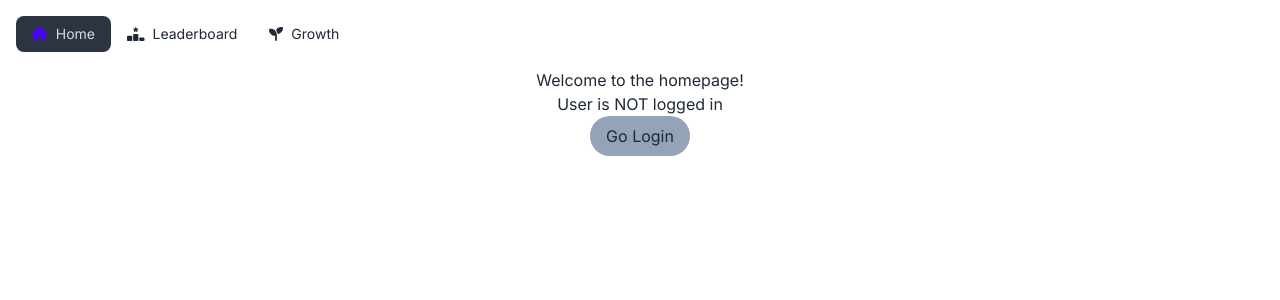
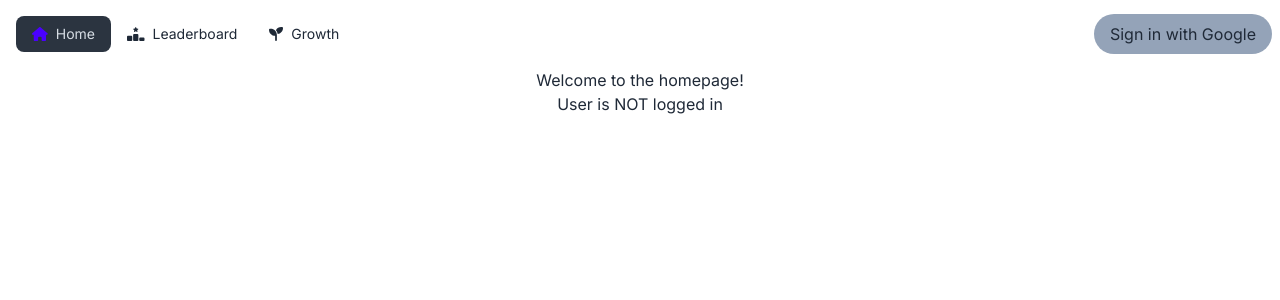
Before and after one commit to rnguyen03/2Fold-AI-Learning-Guide, a Next.js app in the folder hd2/: page / in a window 1280 px wide. Shown: the top 300 px of the page. Built offline with nearby package versions, Linux system fonts and the light colour scheme; no server answers.

Commit message:
feat(auth): added sign out auth to nav bar

```diff
--- a/hd2/src/app/layout.js
+++ b/hd2/src/app/layout.js
@@ -1,6 +1,7 @@
 import { Inter } from "next/font/google";
 import "./globals.css";
 import Navbar from "@/components/navigation";
+import { SessionProvider } from "next-auth/react";
 
 const inter = Inter({ subsets: ["latin"] });
 
@@ -13,8 +14,10 @@ export default function RootLayout({ children }) {
   return (
     <html lang="en">
       <body className={inter.className}>
-        <Navbar />
-        {children}
+        <SessionProvider>
+          <Navbar />
+          {children}
+        </SessionProvider>
       </body>
     </html>
   );
--- /dev/null
+++ b/hd2/src/app/loading.jsx
@@ -0,0 +1,3 @@
+export default function Loading() {
+  return <>TODO: Loading</>;
+}
--- a/hd2/src/app/page.js
+++ b/hd2/src/app/page.js
@@ -10,29 +10,6 @@ export default async function Home() {
       <main className="flex flex-col gapy-y-4 justify-center items-center px-12">
         <h1>Welcome to the homepage!</h1>
         <p>User is {!session?.user && "NOT"} logged in</p>
-        <Link
-          className="bg-slate-400 rounded-3xl px-4 py-2"
-          href="/auth/sign-in"
-        >
-          Go Login
-        </Link>
-        {session?.user && (
-          <>
-            <form
-              action={async () => {
-                "use server";
-                await signOut();
-              }}
-            >
-              <button
-                className="bg-red-400 rounded-3xl px-4 py-2"
-                type="submit"
-              >
-                Sign Out
-              </button>
-            </form>
-          </>
-        )}
       </main>
     </>
   );
--- a/hd2/src/components/GoogleButton.jsx
+++ b/hd2/src/components/GoogleButton.jsx
@@ -1,17 +1,21 @@
-import { signIn } from "@/lib/auth";
+"use client";
 
-export default function GoogleButton({ provider }) {
+import { signIn } from "next-auth/react";
+
+export default function GoogleButton() {
   return (
     <form
-      className="flex flex-col"
-      key={provider.id}
-      action={async () => {
-        "use server";
-        await signIn(provider.id, { redirectTo: "/" });
+      className=""
+      key={"google"}
+      action={() => {
+        signIn("google", { redirectTo: "/" });
       }}
     >
-      <button className="bg-slate-400 rounded-3xl py-2 px-4" type="submit">
-        <span>Sign in with {provider.name}</span>
+      <button
+        className="bg-slate-400 rounded-3xl py-2 px-4 whitespace-nowrap"
+        type="submit"
+      >
+        <span>Sign in with Google</span>
       </button>
     </form>
   );
--- /dev/null
+++ b/hd2/src/components/SignInOutButton.jsx
@@ -0,0 +1,34 @@
+"use client";
+
+import { signOut } from "next-auth/react";
+import { useSession } from "next-auth/react";
+import GoogleButton from "./GoogleButton";
+
+export default function SignInOutButton() {
+  const { data: session, status } = useSession();
+
+  return (
+    <>
+      {session?.user ? (
+        <>
+          <form
+            action={() => {
+              signOut();
+            }}
+          >
+            <button
+              className="bg-red-400 rounded-3xl px-4 py-2 whitespace-nowrap"
+              type="submit"
+            >
+              Sign Out
+            </button>
+          </form>
+        </>
+      ) : (
+        <>
+          <GoogleButton />
+        </>
+      )}
+    </>
+  );
+}
--- a/hd2/src/components/navigation.js
+++ b/hd2/src/components/navigation.js
@@ -7,6 +7,7 @@ import { faPowerOff } from "@fortawesome/free-solid-svg-icons/faPowerOff";
 import { faRankingStar } from "@fortawesome/free-solid-svg-icons/faRankingStar";
 import { faSeedling } from "@fortawesome/free-solid-svg-icons/faSeedling";
 import { usePathname, useRouter } from "next/navigation";
+import SignInOutButton from "./SignInOutButton";
 
 export default function Navbar() {
   const pathname = usePathname();
@@ -17,7 +18,7 @@ export default function Navbar() {
 
   return (
     <nav className="navbar bg-base-100">
-      <ul className="menu menu-horizontal">
+      <ul className="menu menu-horizontal w-full">
         <li>
           <Link
             className={isNavItemActive("/", pathname) ? "active" : ""}
@@ -68,13 +69,8 @@ export default function Navbar() {
             Growth
           </Link>
         </li>
-        {/* <li>
-          <button onClick={() => signout()}>
-            <FontAwesomeIcon icon={faPowerOff} />
-            Logout
-          </button>
-        </li> */}
       </ul>
+      <SignInOutButton />
     </nav>
   );
 }
```
